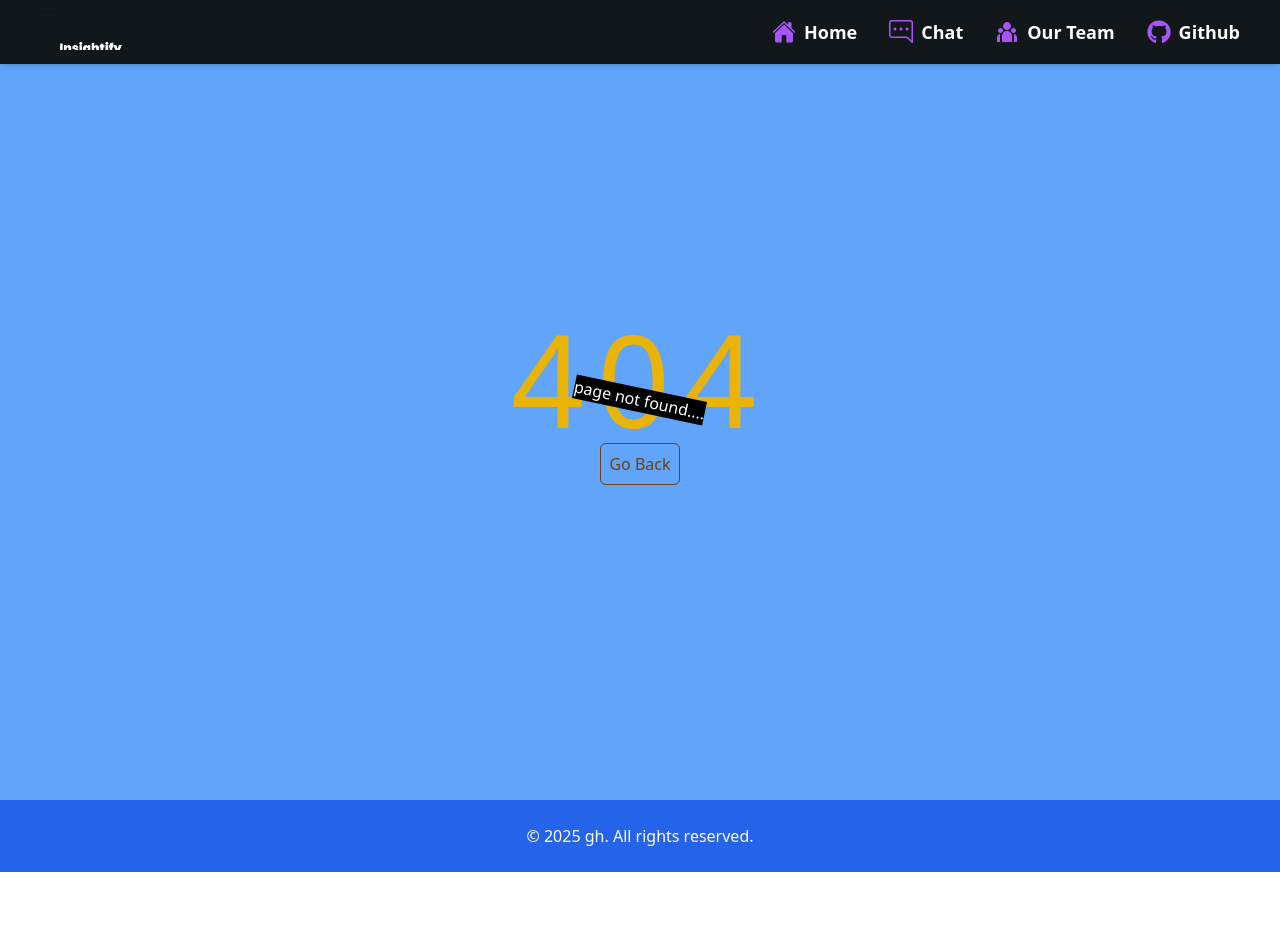
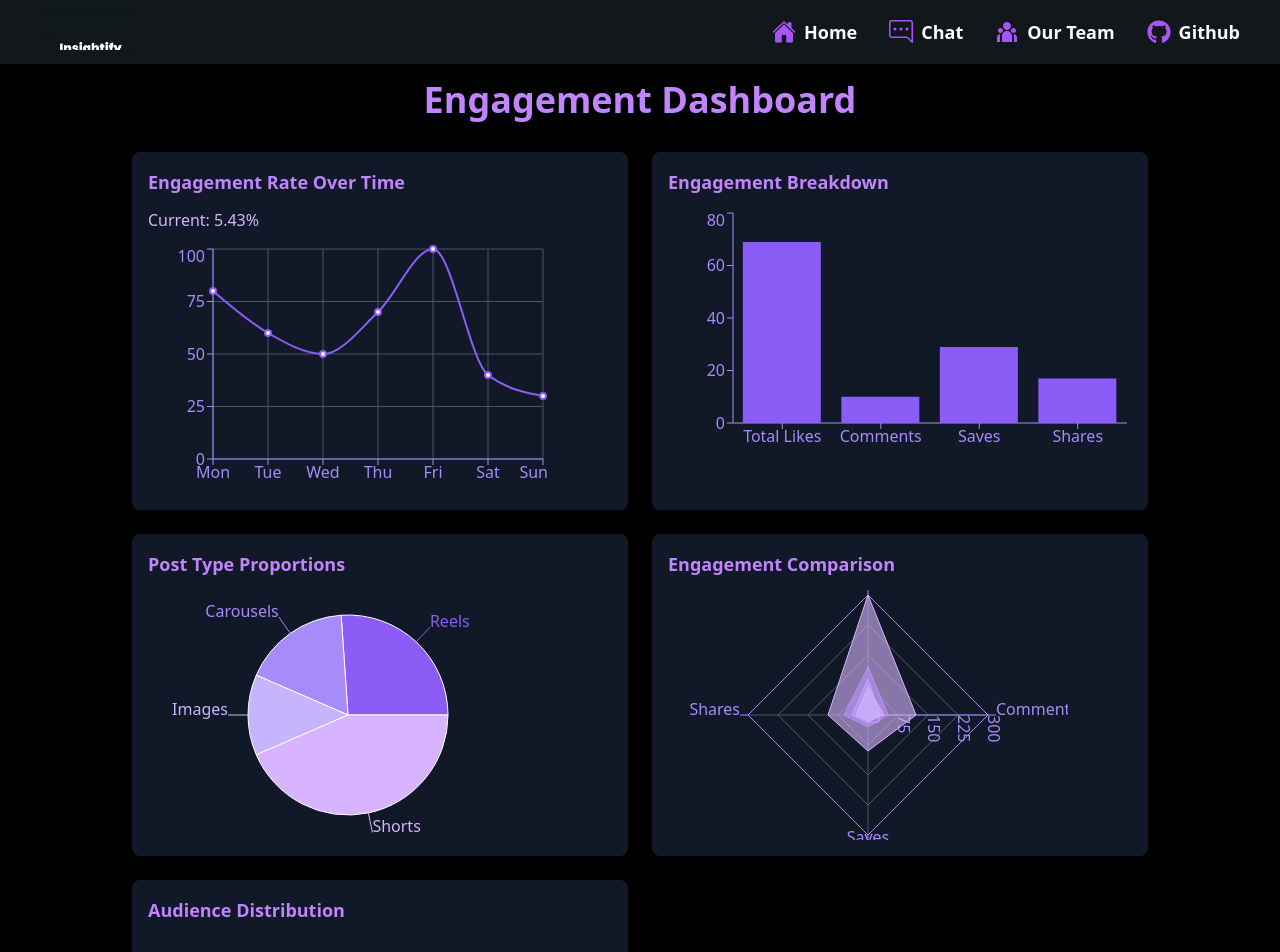
Before and after one commit to RohanMalakar/Insightify2, a React (Vite) app in the folder client/: page /dashboard in a window 1280 px wide. Before the commit this address had no page. Shown: the top 952 px of the page. Before the commit the page ends 872 px from the top, so only its background shows below. Built offline with nearby package versions, Linux system fonts and the light colour scheme; what @vitejs/plugin-react would draw is missing.

Commit message:
added dashboard

```diff
--- a/client/package.json
+++ b/client/package.json
@@ -11,11 +11,14 @@
   },
   "dependencies": {
     "@react-spring/web": "^9.7.5",
+    "chart.js": "^4.4.7",
     "react": "^18.3.1",
+    "react-chartjs-2": "^5.3.0",
     "react-dom": "^18.3.1",
     "react-icons": "^5.4.0",
     "react-router-dom": "^7.1.1",
     "react-slick": "^0.30.3",
+    "recharts": "^2.15.0",
     "slick-carousel": "^1.8.1",
     "styled-components": "^6.1.14"
   },
--- a/client/src/App.jsx
+++ b/client/src/App.jsx
@@ -6,6 +6,7 @@ import Home from "./Pages/Home.jsx";
 import OurActualteam from "./Componets/OurActualteam.jsx";
 import "slick-carousel/slick/slick.css";
 import "slick-carousel/slick/slick-theme.css";
+import Dashboard from "./Pages/Dashboard.jsx";
 
 
 
@@ -16,6 +17,7 @@ function App() {
         <Route path='/' element={<Home/>}/>
         <Route path='/chat' element={<LangflowApp/>}/>
         <Route path='/ourteam' element={<OurActualteam/>}/>
+        <Route path='/dashboard' element={<Dashboard/>}/>
         <Route path='*' element={<NotFoundPage/>}/>
       </Routes>
     );
--- a/client/src/Componets/Header.jsx
+++ b/client/src/Componets/Header.jsx
@@ -67,7 +67,7 @@ function Header() {
 
       {/* Mobile menu */}
       {menuOpen && (
-        <div className="md:hidden bg-white shadow-md py-4">
+        <div className="md:hidden bg-black shadow-md py-4">
           <ul className="space-y-4 px-6">
             <li>
               <Link
@@ -106,7 +106,7 @@ function Header() {
               }}
             >
               <Link className="flex items-center gap-2">
-                <FaGithub className="text-2xl text-white hover:text-teal-300" />
+                <FaGithub className="text-2xl text-purple-600 hover:text-teal-300" />
                 <span className="text-lg font-bold hover:text-teal-300">Github</span>
               </Link>
             </li>
--- /dev/null
+++ b/client/src/Pages/Dashboard.jsx
@@ -0,0 +1,150 @@
+import React from "react";
+import {
+  BarChart,
+  Bar,
+  XAxis,
+  YAxis,
+  Tooltip,
+  Legend,
+  ResponsiveContainer,
+} from "recharts";
+import { PieChart, Pie, Cell } from "recharts";
+import { LineChart, Line, CartesianGrid } from "recharts";
+import { RadarChart, PolarGrid, PolarAngleAxis, PolarRadiusAxis, Radar } from "recharts";
+
+const barData = [
+  { name: "Total Likes", value: 69 },
+  { name: "Comments", value: 10 },
+  { name: "Saves", value: 29 },
+  { name: "Shares", value: 17 },
+];
+
+const lineData = [
+  { day: "Mon", engagement: 80 },
+  { day: "Tue", engagement: 60 },
+  { day: "Wed", engagement: 50 },
+  { day: "Thu", engagement: 70 },
+  { day: "Fri", engagement: 100 },
+  { day: "Sat", engagement: 40 },
+  { day: "Sun", engagement: 30 },
+];
+
+const pieData = [
+  { name: "Reels", value: 300 },
+  { name: "Carousels", value: 200 },
+  { name: "Images", value: 150 },
+  { name: "Shorts", value: 500 },
+];
+
+const radarData = [
+  { metric: "Likes", Reels: 120, Carousels: 90, Images: 70, Shorts: 300 },
+  { metric: "Comments", Reels: 50, Carousels: 30, Images: 40, Shorts: 120 },
+  { metric: "Saves", Reels: 30, Carousels: 20, Images: 15, Shorts: 90 },
+  { metric: "Shares", Reels: 60, Carousels: 40, Images: 30, Shorts: 100 },
+];
+
+const audienceData = [
+  { name: "Children", value: 25 },
+  { name: "Men", value: 35 },
+  { name: "Women", value: 30 },
+  { name: "Older People", value: 10 },
+];
+
+const COLORS = ["#8B5CF6", "#A78BFA", "#C4B5FD", "#D8B4FE"];
+
+const Dashboard = () => {
+  return (
+    <div className="min-h-screen bg-black text-purple-400 lg:px-28 lg:py-20">
+      <h1 className="text-4xl font-bold text-center mb-8">Engagement Dashboard</h1>
+
+      {/* Charts Grid */}
+      <div className="grid px-5 grid-cols-1 md:grid-cols-2 lg:grid-cols-2 gap-6">
+        {/* Line Chart */}
+        <div className="bg-gray-900 shadow-md rounded-lg p-4">
+          <h2 className="text-lg font-semibold mb-3">Engagement Rate Over Time</h2>
+          <p className="text-purple-300 mb-3">Current: 5.43%</p>
+          <LineChart width={400} height={250} data={lineData}>
+            <CartesianGrid stroke="#4B5563" />
+            <XAxis dataKey="day" stroke="#A78BFA" />
+            <YAxis stroke="#A78BFA" />
+            <Tooltip contentStyle={{ backgroundColor: "#1F2937", color: "#A78BFA" }} />
+            <Line type="monotone" dataKey="engagement" stroke="#8B5CF6" strokeWidth={2} />
+          </LineChart>
+        </div>
+
+        {/* Bar Chart */}
+        <div className="bg-gray-900 shadow-md rounded-lg p-4">
+          <h2 className="text-lg font-semibold mb-3">Engagement Breakdown</h2>
+          <ResponsiveContainer width="100%" height={250}>
+            <BarChart data={barData}>
+              <XAxis dataKey="name" stroke="#A78BFA" />
+              <YAxis stroke="#A78BFA" />
+              <Tooltip contentStyle={{ backgroundColor: "#1F2937", color: "#A78BFA" }} />
+              <Bar dataKey="value" fill="#8B5CF6" />
+            </BarChart>
+          </ResponsiveContainer>
+        </div>
+
+        {/* Pie Chart */}
+        <div className="bg-gray-900 shadow-md rounded-lg p-4">
+          <h2 className="text-lg font-semibold mb-3">Post Type Proportions</h2>
+          <PieChart width={400} height={250}>
+            <Pie
+              data={pieData}
+              cx="50%"
+              cy="50%"
+              outerRadius={100}
+              fill="#8B5CF6"
+              dataKey="value"
+              label={(entry) => entry.name}
+            >
+              {pieData.map((entry, index) => (
+                <Cell key={`cell-${index}`} fill={COLORS[index % COLORS.length]} />
+              ))}
+            </Pie>
+          </PieChart>
+        </div>
+
+        {/* Radar Chart */}
+        <div className="bg-gray-900 shadow-md rounded-lg p-4">
+          <h2 className="text-lg font-semibold mb-3">Engagement Comparison</h2>
+          <RadarChart outerRadius={120} width={400} height={250} data={radarData}>
+            <PolarGrid stroke="#4B5563" />
+            <PolarAngleAxis dataKey="metric" stroke="#A78BFA" />
+            <PolarRadiusAxis stroke="#A78BFA" />
+            <Radar name="Reels" dataKey="Reels" stroke="#8B5CF6" fill="#8B5CF6" fillOpacity={0.6} />
+            <Radar name="Carousels" dataKey="Carousels" stroke="#A78BFA" fill="#A78BFA" fillOpacity={0.6} />
+            <Radar name="Images" dataKey="Images" stroke="#C4B5FD" fill="#C4B5FD" fillOpacity={0.6} />
+            <Radar name="Shorts" dataKey="Shorts" stroke="#D8B4FE" fill="#D8B4FE" fillOpacity={0.6} />
+          </RadarChart>
+        </div>
+
+        <div className="bg-gray-900 shadow-md rounded-lg p-4">
+          <h2 className="text-lg font-semibold mb-3 text-purple-400">
+            Audience Distribution
+          </h2>
+          <PieChart width={400} height={250}>
+            <Pie
+              data={audienceData}
+              cx="50%"
+              cy="50%"
+              innerRadius={60}
+              outerRadius={100}
+              fill="#8B5CF6"
+              paddingAngle={5}
+              dataKey="value"
+              label={(entry) => entry.name}
+            >
+              {audienceData.map((entry, index) => (
+                <Cell key={`cell-${index}`} fill={COLORS[index % COLORS.length]} />
+              ))}
+            </Pie>
+            <Tooltip contentStyle={{ backgroundColor: "#1F2937", color: "#A78BFA" }} />
+          </PieChart>
+        </div>
+      </div>
+    </div>
+  );
+};
+
+export default Dashboard;
--- a/client/src/Pages/Home.jsx
+++ b/client/src/Pages/Home.jsx
@@ -5,7 +5,6 @@ import interfaceImage from "../assets/Images/interface.png";
 import GradientText from '../Componets/GradientText.jsx';
 import SplitText from '../Componets/SplitText.jsx';
 import { Link, Navigate } from 'react-router-dom';
-
 
 
 const HomePage = () => {
@@ -30,12 +29,21 @@ const HomePage = () => {
           <p className="text-lg mb-6">
             Real-time social media analytics made simple with LangFlow and DataStax.
           </p>
+          <div className='flex justify-center gap-4'>
             <button className="bg-white text-blue-500 px-6 py-3 font-bold rounded-md hover:bg-gray-100 transition duration-300 animate-bounce"
             >
               <Link to={"/chat"}>
                 Get Started
               </Link>
             </button>
+            <button className="bg-white text-blue-500 px-6 py-3 font-bold rounded-md hover:bg-gray-100 transition duration-300 animate-bounce"
+            >
+              <Link to={"/dashboard"}>
+                View Dashboard
+              </Link>
+            </button>
+
+          </div>
         </div>
       </header>
 
```
Also changed, not shown: 1 other file (tests, documents, lock files or other folders). Lines whose indentation alone changed are shown as unchanged.
